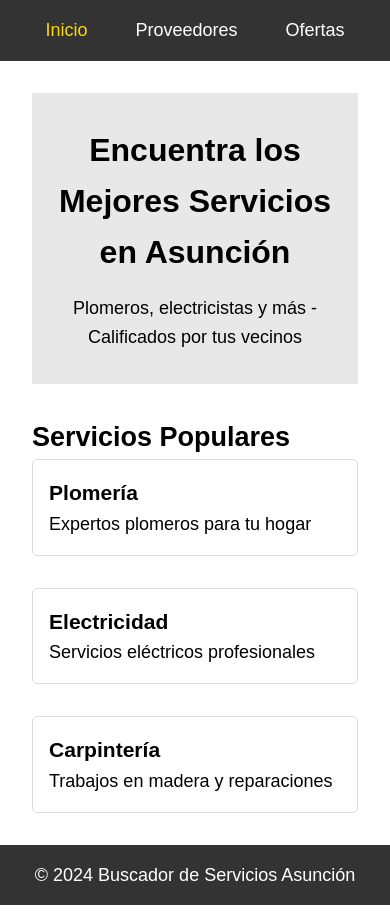
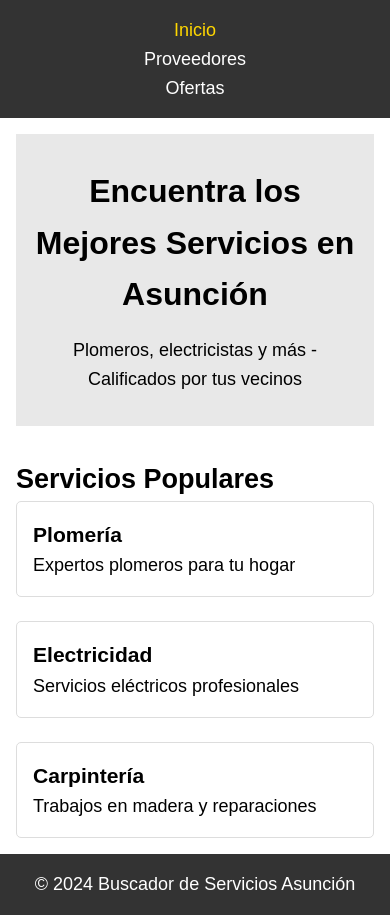
Before and after one commit to cynthiafunes/service-finder, a plain HTML site: page index.html in a window 390 px wide. Drawn offline with Linux system fonts and the light colour scheme.

Commit message:
fix: add responsive design for mobile view

```diff
--- a/css/styles.css
+++ b/css/styles.css
@@ -138,8 +138,20 @@ footer {
     width: 100%;
 }
 
-@media (max-width: 480px) {
-    .service-grid {
+@media (max-width: 768px) {
+    nav ul {
+        flex-direction: column;
+        align-items: center;
+    }
+
+    .service-grid,
+    .providers-list {
         grid-template-columns: 1fr;
+        gap: 1.5rem;
+    }
+
+    main {
+        padding: 1rem;
+        width: 100%;
     }
 }
```
